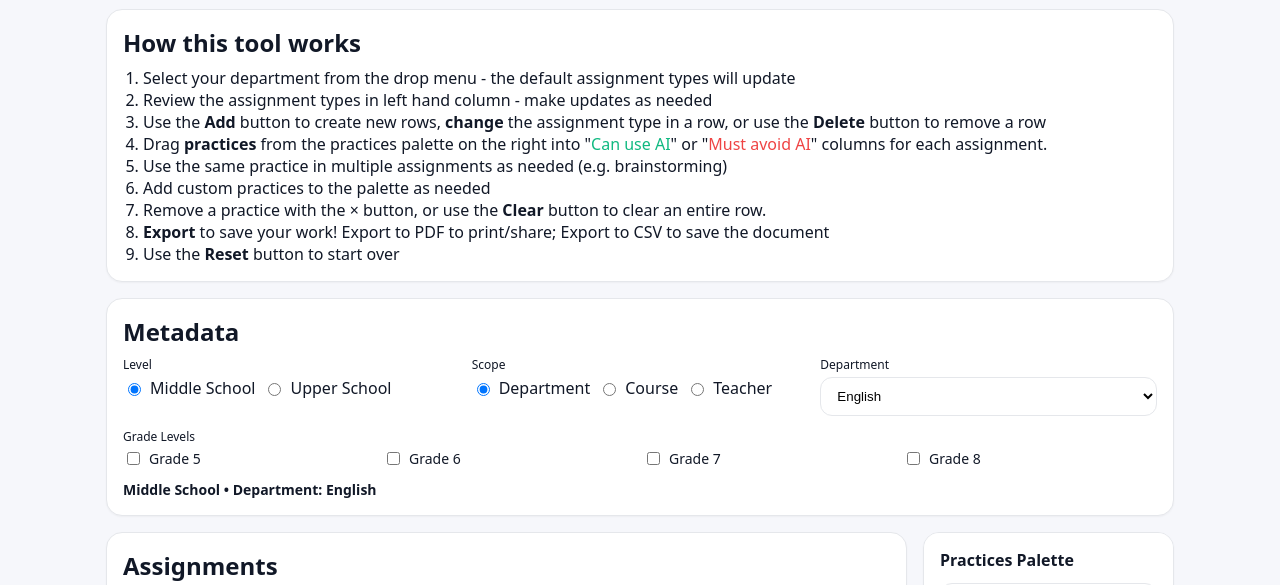
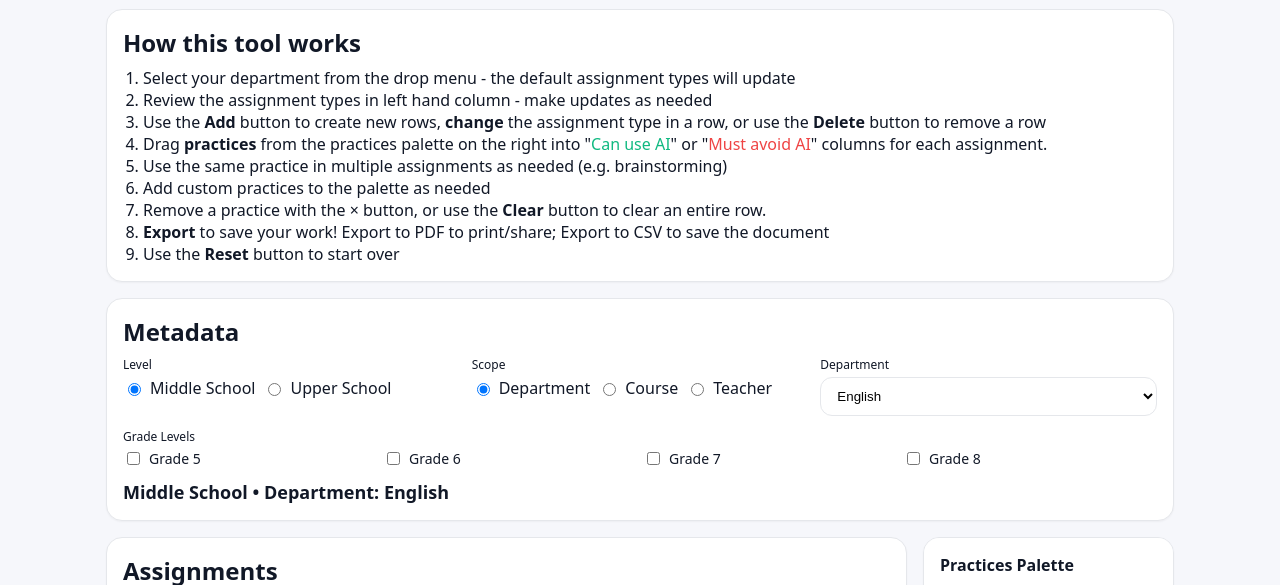
Before and after one commit to vermeet/AI_Practices_Matrix, a plain HTML site: page index.html in a window 1280 px wide. Shown: the part 135-720 px from the top of the page. Drawn offline with nearby package versions, Linux system fonts and the light colour scheme.

Commit message:
Update index.html
Update summary class to increase the font size and weight

```diff
--- a/index.html
+++ b/index.html
@@ -43,7 +43,7 @@
     @media (min-width: 900px){.header-grid{grid-template-columns:1fr 1fr 1fr}}
     .checkbox-grid{display:grid;grid-template-columns:repeat(2,1fr);gap:6px}
     @media (min-width: 600px){.checkbox-grid{grid-template-columns:repeat(4,1fr)}}
-    .summary{color:#111827;font-weight:600;font-size:14px}
+    .summary{color:#111827;font-weight:900;font-size:18px}
     .toast{position:fixed;bottom:20px;right:20px;background:#333;color:#fff;padding:12px 16px;border-radius:8px;z-index:9999;animation:slideIn 0.3s ease-out}
     @keyframes slideIn{from{transform:translateY(100%);opacity:0} to{transform:translateY(0);opacity:1}}
     .unsaved-indicator{display:inline-flex;align-items:center;gap:6px;color:#ef4444;font-size:13px;font-weight:500}
```
